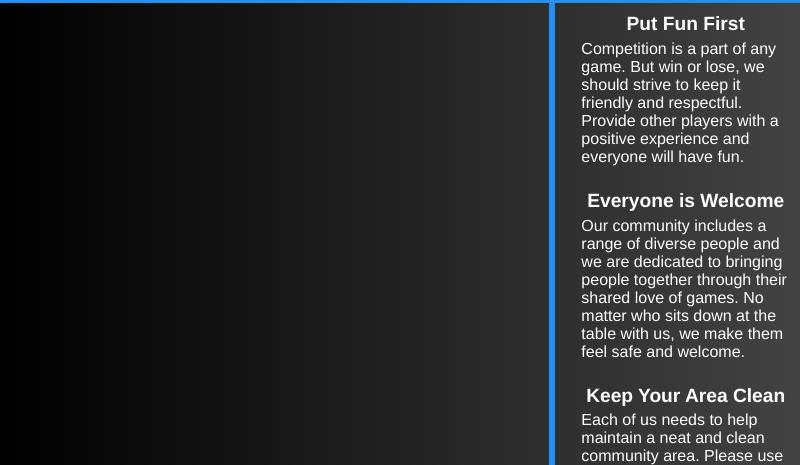
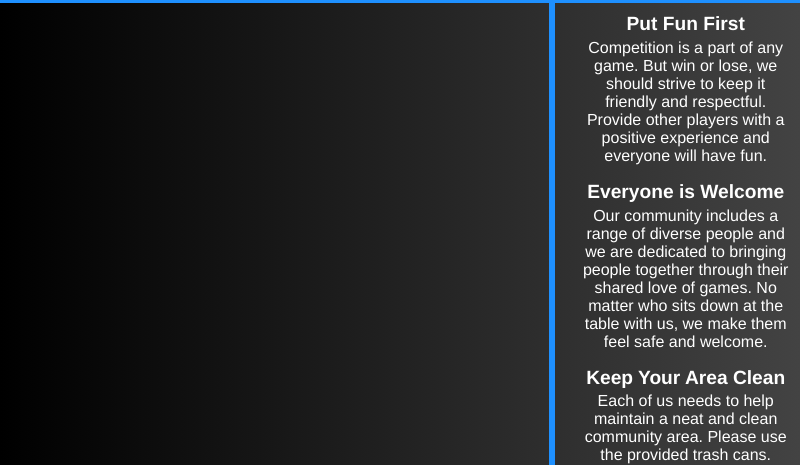
Before and after one commit to WTTest503/Calendar, an Electron app: page index.html in a window 800 px wide. Shown: the part 335-800 px from the top of the page. Drawn offline with Linux system fonts and the light colour scheme; no server answers.

Commit message:
update margins

```diff
--- a/styles.css
+++ b/styles.css
@@ -147,12 +147,13 @@ body {
 
 .rulesItem {
     font-size: calc(var(--mediumFont) * .5);
-    margin-bottom: 1.5em;
+    margin-bottom: 1em;
+    text-align: center;
 }
 
 .rulesTitle {
     font-size: calc(var(--mediumFont) * .6);
     width:100%;
     text-align: center;
-    margin-bottom: .25em;
+    margin-bottom: .2em;
 }
```
